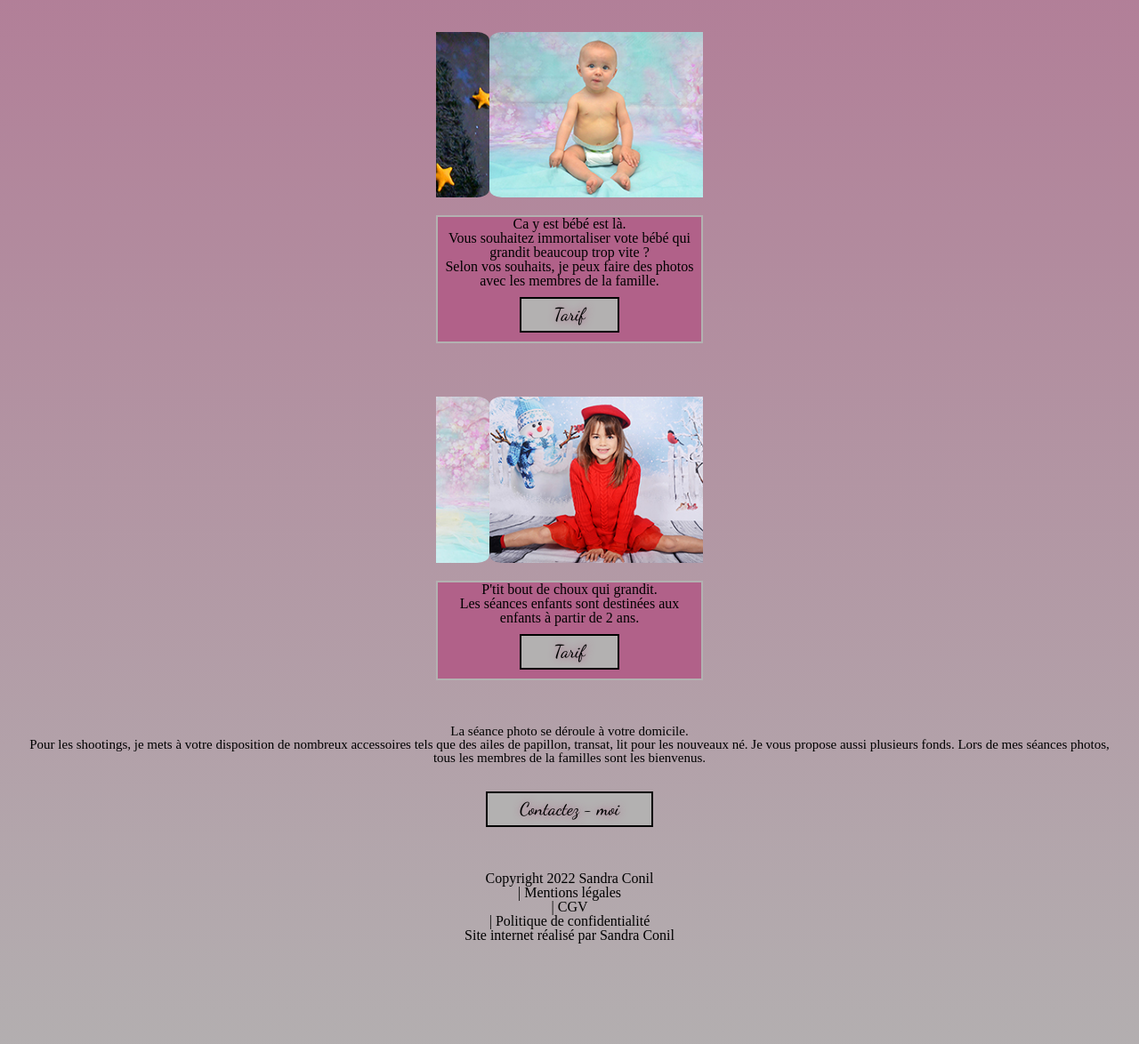
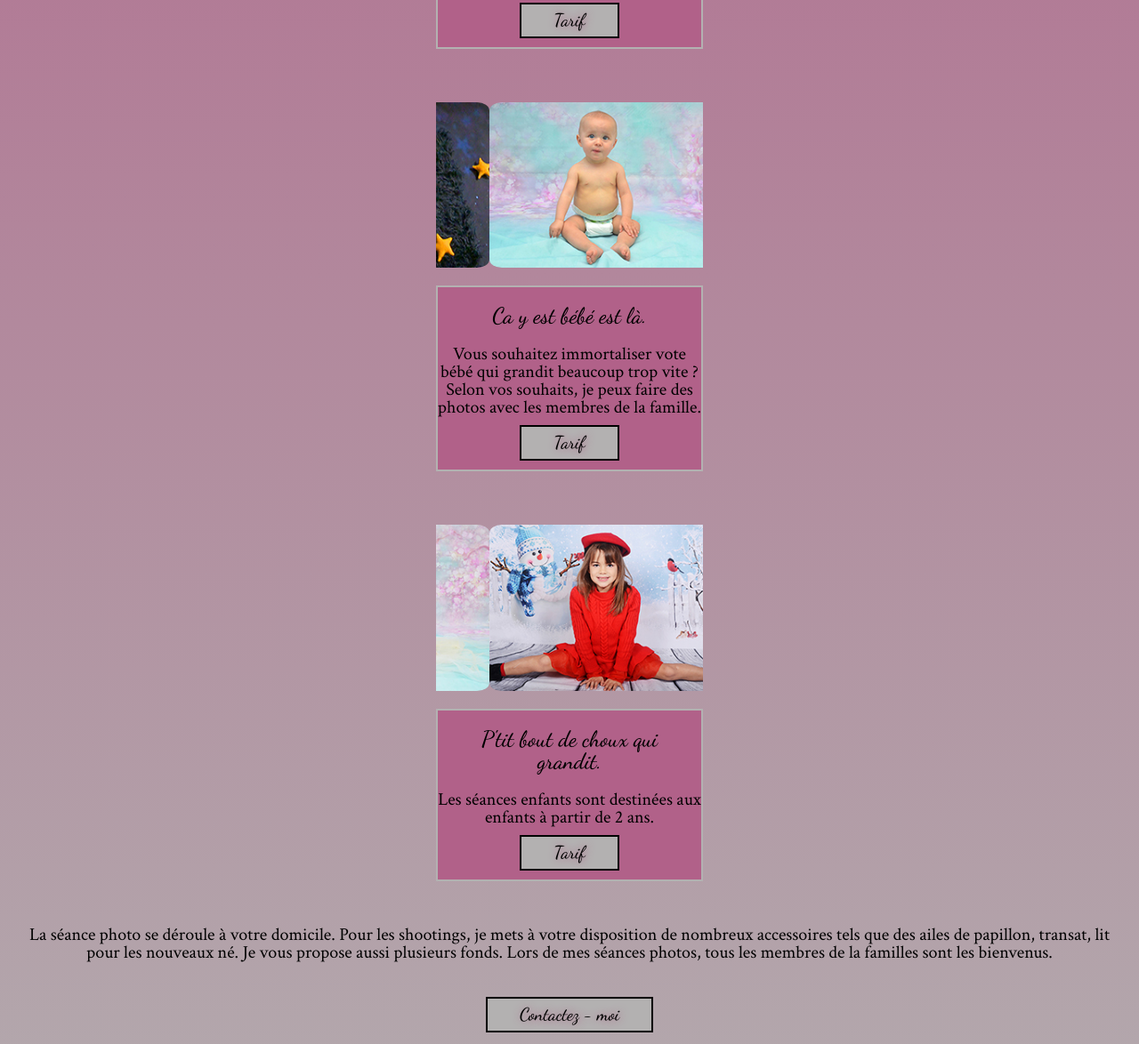
Before and after one commit to SandraConil/Sc-Photo, a plain HTML site: page index.html in a window 1280 px wide. Shown: the part 749-1923 px from the top of the page at 89% size. Drawn offline with Linux system fonts and the light colour scheme.

Commit message:
transform all font  text and sizes

```diff
--- a/index.html
+++ b/index.html
@@ -12,6 +12,12 @@
     <link rel="preconnect" href="https://fonts.googleapis.com">
     <link rel="preconnect" href="https://fonts.gstatic.com" crossorigin>
     <link href="https://fonts.googleapis.com/css2?family=Courgette&family=Dancing+Script:wght@500&display=swap"
+        rel="stylesheet">
+
+    <link rel="preconnect" href="https://fonts.googleapis.com">
+    <link rel="preconnect" href="https://fonts.gstatic.com" crossorigin>
+    <link
+        href="https://fonts.googleapis.com/css2?family=Courgette&family=Crimson+Text&family=Dancing+Script:wght@500&display=swap"
         rel="stylesheet">
 </head>
 
@@ -38,7 +44,7 @@
         <h1 id="accueil"> <strong>Sandra Conil</strong></h1> <br>
         <p>Photographe à domicile</p><br>
         <p> 06.27.85.06.54</p><br>
-        <p class="studio">Votre studio chez <br> vous afin d'immortaliser <br> vos plus belles émotions.</p>
+        <p class="">Votre studio chez <br> vous afin d'immortaliser <br> vos plus belles émotions.</p>
 
         <div class="grand-slide">
             <div id="grossesse" class="container-slider">
@@ -48,8 +54,9 @@
                     <img class="slide" src="pictures/couple3.jpg" alt="grossesse">
                 </div>
                 <div class="bloc-texte-main">
-                    <p class="info"> <strong>En attendant bébé.<br></strong>
-                        L'ideal étant de faire la séance photo à partir de 7 mois de grossesse. Si vous attendez des
+                    <p class="incursive"><strong>En attendant bébé.<br></strong></p>
+                    <p class="info"> L'ideal étant de faire la séance photo à partir de 7 mois de grossesse. Si vous
+                        attendez des
                         jumeaux, la séance est conseillée à 5 / 6 mois de grossesse.</p>
                     <button>
                         <a href="#tarif"> Tarif </a>
@@ -64,7 +71,8 @@
                     <img class="slide" src="pictures/bebe3.jpg" alt="naissance">
                 </div>
                 <div class="bloc-texte-main">
-                    <p class="info"><strong>Ca y est bébé est là.</strong> <br>
+                    <p class="incursive"><strong>Ca y est bébé est là.</strong> <br>
+                    <p class="info">
                         Vous souhaitez immortaliser vote bébé qui grandit beaucoup trop vite ? <br>
                         Selon vos souhaits, je peux faire des photos avec les membres de la famille.
                     </p>
@@ -81,8 +89,8 @@
                     <img class="slide" src="pictures/enfant5.jpg" alt="enfant">
                 </div>
                 <div class="bloc-texte-main">
-                    <p class="info"> <strong> P'tit bout de choux qui grandit.</strong><br>
-                        Les séances enfants sont destinées aux enfants à partir de 2 ans.
+                    <p class="incursive"><strong><strong> P'tit bout de choux qui grandit.</strong><br>
+                            <p class="info"> Les séances enfants sont destinées aux enfants à partir de 2 ans.
                             </p>
                             <button>
                                 <a href="#tarif"> Tarif </a>
@@ -90,17 +98,18 @@
                 </div>
             </div>
         </div>
-        <div class="container_explications">
-            <p class="informations"> <strong> La séance photo se déroule à votre domicile.</strong>
+        <div class="container-text-explications">
+            <p class="text-deroulement"> <strong> La séance photo se déroule à votre domicile.</strong>
                 Pour les shootings, je mets à votre disposition de nombreux
                 accessoires tels que des ailes de papillon, transat, lit pour les nouveaux né.
                 Je vous propose aussi plusieurs fonds.
                 Lors de mes séances photos, tous les membres de la familles sont les bienvenus.
             </p>
-        </div>
             <button>
                 <a href="#contact"> Contactez - moi</a>
             </button>
+        </div>
+
     </main>
 
     <footer>
--- a/style.css
+++ b/style.css
@@ -3,6 +3,7 @@
     --color-pink: rgb(177, 97, 137);
     --color-gray: rgb(179, 177, 177);
     --text-h1:'Dancing Script', cursive ;
+    --text:'Crimson Text', serif ;
 }
 
 body {
@@ -74,16 +75,20 @@ h1 {
     font-family : var(--text-h1) ;
 
 }
-
-h1,
-p {
+p, .info, .studio {
+    font-family: var(--text);
+}
+h1, p, .info, .studio, .text-deroulement{ /*je centre tous mes textes*/
     text-align: center;
-
 }
 
 .studio {
-    font-size: 18px;
+    font-size: 25px;
     text-align: center;
+    margin-top: 15px;
+}
+p {
+    font-size: 20px;
 }
 
 .container-slider {
@@ -106,17 +111,13 @@ p {
 
 }
 
-
-.informations {
-    /*dernier texte de main sur la presentation d'un shooting*/
-    margin: 30px 30px;
-    display: flex;
-    flex-direction: column;
-    align-items: center;
-    font-size: 15px;
+.incursive { /*texte avant le texte info du slide */
+    font-family: var(--text-h1);
+    font-size: 25px;
+    margin: 20px;
 }
 
-/*boutons tarifs*/
+/*boutons*/
 a {
     text-decoration: none;
     margin: 5px 30px;
@@ -124,8 +125,6 @@ a {
     color: black;
     text-shadow: var(--color-pink) 1px 0 10px;
     font-family: var(--text-h1);
-
-
 }
 
 button {
@@ -208,6 +207,17 @@ button {
 
 }
 
+.container-text-explications {
+    display: flex;
+    flex-direction: column;
+    align-items: center;
+}
+
+.text-deroulement{
+    /*dernier texte de main sur la presentation d'un shooting*/
+    margin: 30px 30px;
+ }
+
 
 /*footer *************************************************************************************************************/
 footer {
```
Lines whose indentation alone changed are shown as unchanged.
